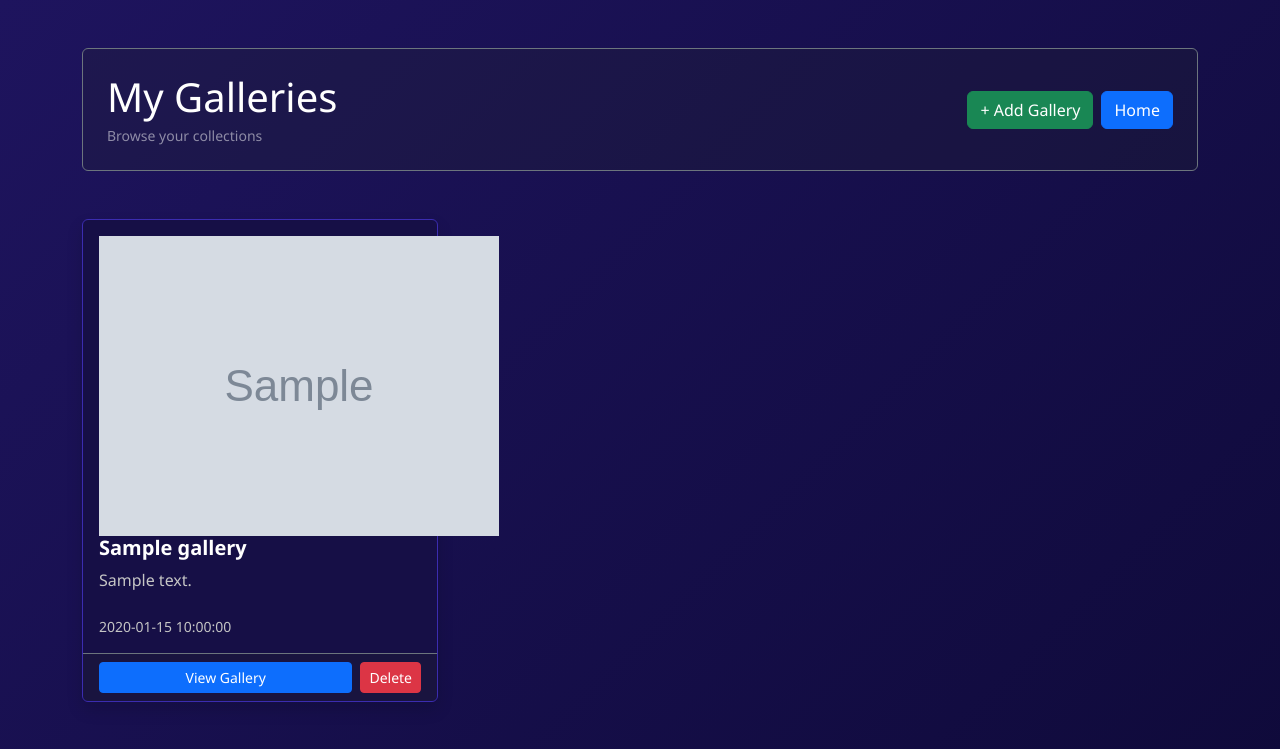
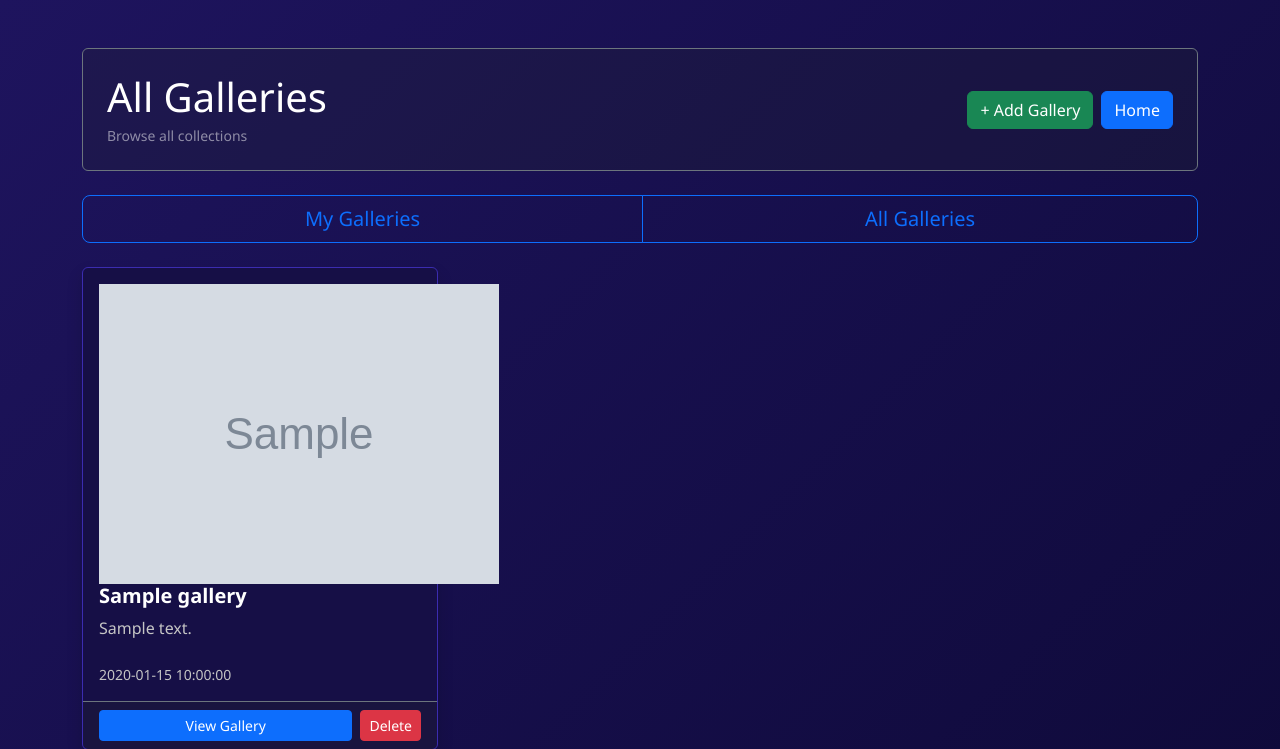
Before and after one commit to cpu64/sparrow, a Flask app: template app/templates/gallery/galleries.html in a window 1280 px wide. Shown: the top 749 px of the page. Run offline with Flask 3, Linux system fonts and the light colour scheme; the visitor is signed in with stand-in values (Sample User, id 1); the template is opened without the code that fills it: most values are stand-ins (such as "Sample title", 1, 10 or a date in 2020); grey boxes marked "Sample" are stand-in pictures; a database or web service that is not in the repository returns one stand-in record (values such as "Sample title"); some libraries are stand-ins or nearby versions.

Commit message:
Add all/my galleries toggle

```diff
--- a/app/templates/gallery/galleries.html
+++ b/app/templates/gallery/galleries.html
@@ -20,18 +20,27 @@
     <div class="container py-5">
         {% include 'includes/flash_messages.html' %}
 
-        <div class="d-flex justify-content-between align-items-center mb-5 p-4 rounded bg-dark bg-opacity-25 border border-secondary">
+        <div class="d-flex justify-content-between align-items-center mb-4 p-4 rounded bg-dark bg-opacity-25 border border-secondary">
             <div>
-                <h1 class="text-white mb-1">My Galleries</h1>
-                <p class="text-white-50 mb-0 small">Browse your collections</p>
+                <h1 class="text-white mb-1">{{ 'My Galleries' if current_view == 'my' else 'All Galleries' }}</h1>
+                <p class="text-white-50 mb-0 small">{{ 'Browse your collections' if current_view == 'my' else 'Browse all collections' }}</p>
             </div>
             <div class="d-flex gap-2">
+                {% if session.role != 'guest' %}
                 <button type="button" class="btn btn-success" data-bs-toggle="modal" data-bs-target="#addGalleryModal">
                     + Add Gallery
                 </button>
+                {% endif %}
                 <a href="/" class="btn btn-primary">Home</a>
             </div>
         </div>
+
+        {% if session.role != 'guest' %}
+        <div class="btn-group mb-4 w-100" role="group">
+            <a href="{{ url_for('gallery.list_galleries', view='my') }}" class="btn btn-lg {{ 'btn-primary' if current_view == 'my' else 'btn-outline-primary' }}">My Galleries</a>
+            <a href="{{ url_for('gallery.list_galleries', view='all') }}" class="btn btn-lg {{ 'btn-primary' if current_view == 'all' else 'btn-outline-primary' }}">All Galleries</a>
+        </div>
+        {% endif %}
 
         <div class="row row-cols-1 row-cols-md-2 row-cols-lg-3 g-4">
             {% for gallery in galleries %}
```
Also changed, not shown: app/controllers/gallery/gallery.py (+8 -5 lines).
